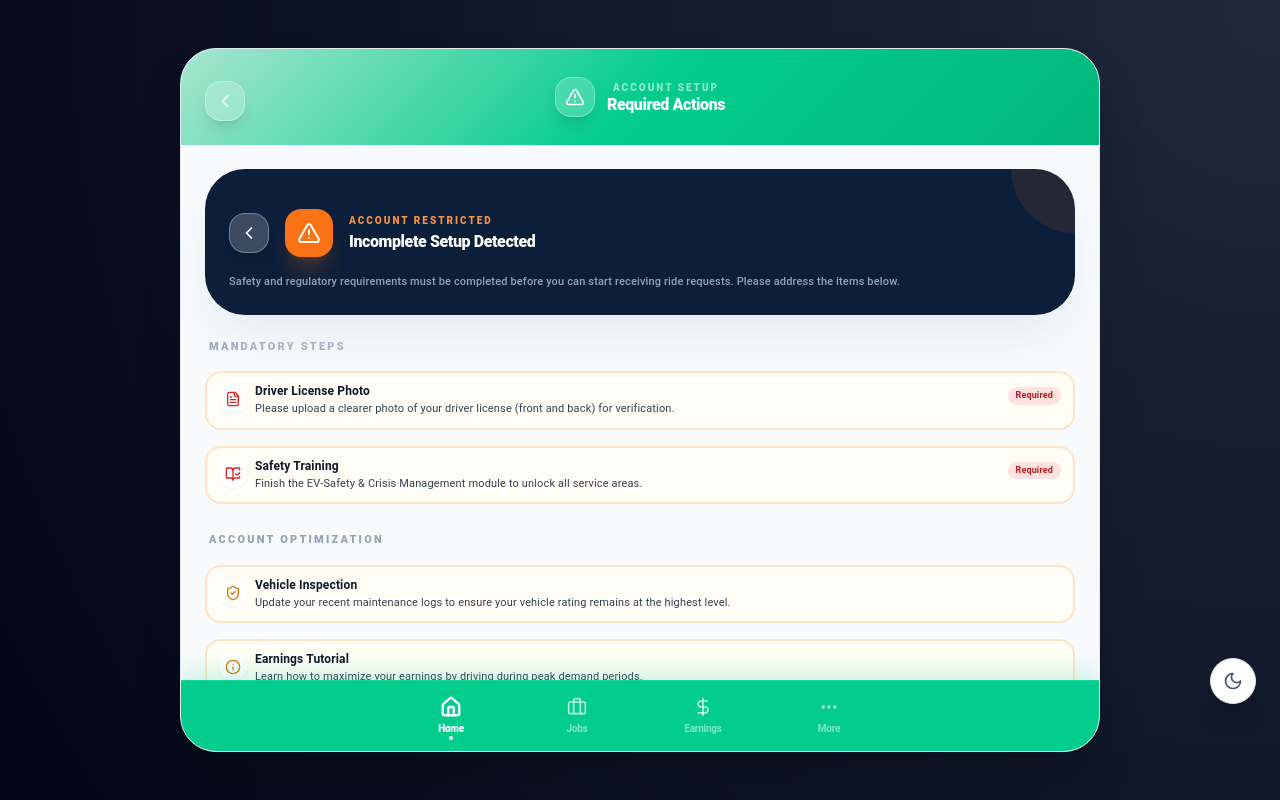
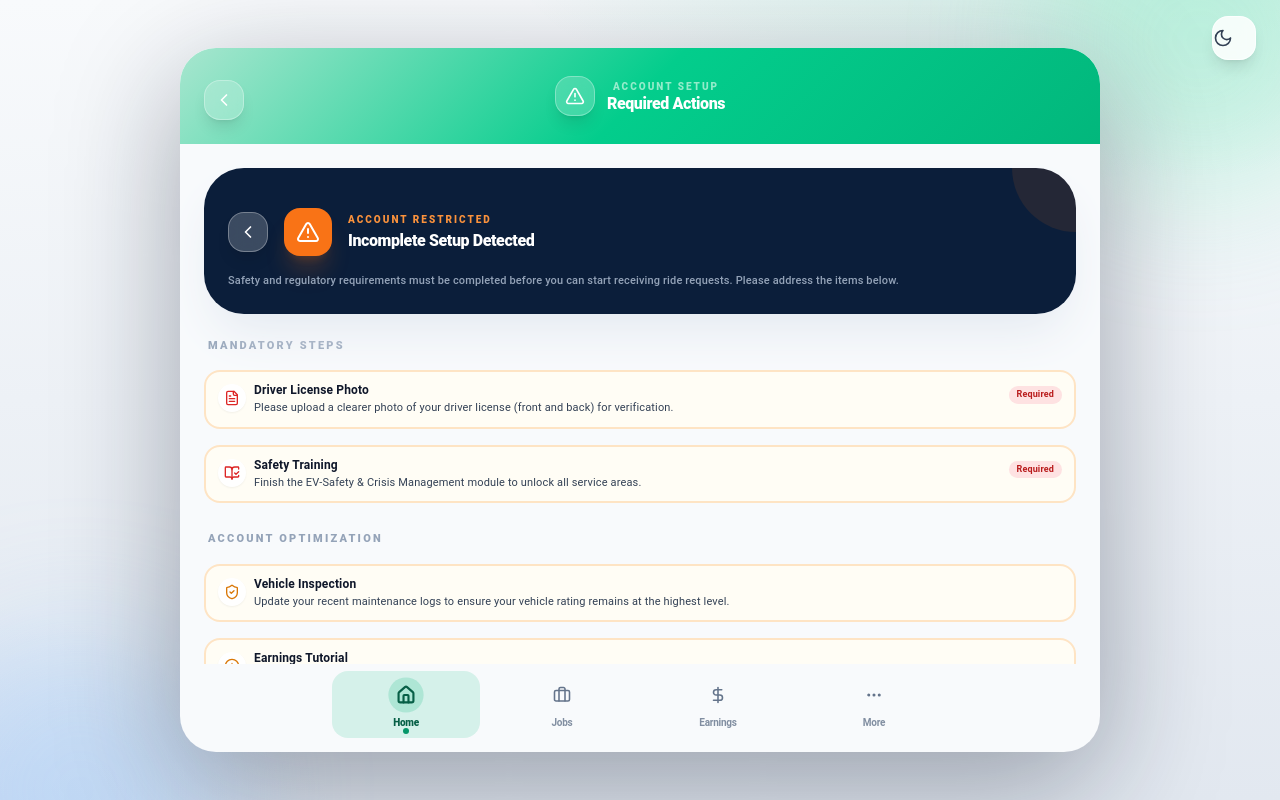
Before and after one commit to Joshua-Tihabwangye/Driver-s-app, a React (Vite) app: page /driver/dashboard/required-actions in a window 1280 px wide. Built offline with nearby package versions, Linux system fonts and the light colour scheme.

Commit message:
Improving the UI of the whole system

```diff
--- a/src/App.tsx
+++ b/src/App.tsx
@@ -288,7 +288,8 @@ export default function App() {
       <button
         type="button"
         onClick={toggleTheme}
-        className="fixed bottom-24 right-6 z-[9999] p-3 rounded-full shadow-xl transition-all active:scale-95 bg-white dark:bg-slate-800 border border-slate-200 dark:border-slate-700 text-slate-600 dark:text-amber-400"
+        className="fixed right-4 z-[9999] h-11 w-11 rounded-2xl border border-white/70 bg-white/85 text-slate-700 shadow-lg backdrop-blur transition-all active:scale-95 dark:border-slate-600 dark:bg-slate-900/80 dark:text-amber-300 sm:right-6"
+        style={{ top: "max(16px, env(safe-area-inset-top))" }}
         title={isDark ? "Light Mode" : "Dark Mode"}
       >
         {isDark ? <Sun size={20} /> : <Moon size={20} />}
--- a/src/components/AppPhoneShell.tsx
+++ b/src/components/AppPhoneShell.tsx
@@ -53,21 +53,34 @@ export default function AppPhoneShell({ children }: AppPhoneShellProps) {
   }, []);
 
   const isVisible = true;
+  const stageBackground = isDark
+    ? "radial-gradient(1200px 520px at 85% -10%, rgba(16, 185, 129, 0.2), transparent 58%), radial-gradient(800px 480px at -8% 110%, rgba(30, 64, 175, 0.2), transparent 60%), linear-gradient(180deg, #020617 0%, #0b1120 100%)"
+    : "radial-gradient(1100px 500px at 88% -15%, rgba(16, 185, 129, 0.22), transparent 60%), radial-gradient(780px 460px at -10% 110%, rgba(59, 130, 246, 0.16), transparent 62%), linear-gradient(180deg, #f8fafc 0%, #e2e8f0 100%)";
 
   return (
     <div
-      className="fixed inset-0 w-full h-full flex items-center justify-center bg-[#020617]"
-      style={{
-        backgroundImage: "radial-gradient(circle at top right, #1E293B 0, #020617 100%)",
-      }}
+      className="fixed inset-0 w-full h-full overflow-hidden flex items-center justify-center"
+      style={{ backgroundImage: stageBackground }}
     >
       <div
-        className={`relative flex flex-col overflow-hidden shadow-2xl ${
+        className={`pointer-events-none absolute top-[-120px] right-[-80px] h-[320px] w-[320px] rounded-full blur-3xl ${
+          isDark ? "bg-emerald-400/20" : "bg-emerald-300/30"
+        }`}
+      />
+      <div
+        className={`pointer-events-none absolute bottom-[-150px] left-[-80px] h-[320px] w-[320px] rounded-full blur-3xl ${
+          isDark ? "bg-blue-500/20" : "bg-blue-300/30"
+        }`}
+      />
+      <div
+        className={`relative isolate flex flex-col overflow-hidden transition-all duration-500 ${
           isPhoneView
-            ? `w-full h-full sm:w-[410px] sm:h-[calc(100%-40px)] sm:max-h-[840px]
-               md:w-[430px] md:h-[calc(100%-60px)] md:max-h-[900px]
-               ${isDark ? "bg-slate-900" : "bg-white"}`
-            : `rounded-[36px] border ${isDark ? "border-white/10 bg-slate-900" : "border-slate-200 bg-white"}`
+            ? `w-full h-full ${isDark ? "bg-[#04201a]" : "bg-[#f8fafc]"}`
+            : `rounded-[36px] shadow-[0_32px_120px_rgba(15,23,42,0.36)] ${
+                isDark
+                  ? "border-none bg-[#04201a]"
+                  : "border-none bg-[#f8fafc]"
+              }`
         }`}
         style={
           isPhoneView
@@ -75,8 +88,24 @@ export default function AppPhoneShell({ children }: AppPhoneShellProps) {
             : { width: "min(96vw, 920px)", height: "min(88vh, 860px)" }
         }
       >
+        {!isPhoneView && (
+          <>
+            <div
+              className={`pointer-events-none absolute left-1/2 top-3 h-7 w-36 -translate-x-1/2 rounded-full ${
+                isDark ? "bg-slate-700/80" : "bg-slate-200/95"
+              }`}
+            />
+            <div
+              className={`pointer-events-none absolute inset-x-0 top-0 h-20 ${
+                isDark
+                  ? "bg-gradient-to-b from-white/[0.06] to-transparent"
+                  : "bg-gradient-to-b from-white/60 to-transparent"
+              }`}
+            />
+          </>
+        )}
         <div
-          className="flex-1 overflow-y-auto overflow-x-hidden pb-[70px]"
+          className="app-shell-scroll flex-1 overflow-y-auto overflow-x-hidden pb-[calc(88px+env(safe-area-inset-bottom))]"
           style={{ WebkitOverflowScrolling: "touch", minHeight: 0 }}
         >
           {children}
--- a/src/components/BottomNav.tsx
+++ b/src/components/BottomNav.tsx
@@ -22,27 +22,46 @@ function BottomNavItem({ icon: Icon, label, active, onClick, isDark }: BottomNav
     <button
       type="button"
       onClick={onClick}
-      className={`flex flex-col items-center justify-center flex-1 py-2 group relative transition-all duration-300 active:scale-95 hover:bg-white/10 rounded-xl mx-1 ${
+      className={`group relative mx-1 flex flex-1 flex-col items-center justify-center rounded-2xl px-1 py-2 transition-all duration-300 active:scale-95 ${
         active
-          ? "text-white"
-          : "text-white/70"
+          ? isDark
+            ? "bg-white/12 text-white"
+            : "bg-emerald-500/15 text-emerald-800"
+          : isDark
+            ? "text-slate-300 hover:bg-white/10"
+            : "text-slate-500 hover:bg-emerald-500/10 hover:text-emerald-700"
       }`}
+      aria-label={label}
     >
-      <div className={`mb-1 transition-all duration-300 ${active ? "scale-110" : "group-hover:scale-105"}`}>
-        <Icon strokeWidth={active ? 2.5 : 2} className="h-5 w-5" />
+      <div
+        className={`mb-1 flex h-8 w-8 items-center justify-center rounded-full transition-all duration-300 ${
+          active
+            ? isDark
+              ? "bg-emerald-400/20 scale-110"
+              : "bg-emerald-500/20 scale-110"
+            : "group-hover:scale-105"
+        }`}
+      >
+        <Icon strokeWidth={active ? 2.6 : 2.1} className="h-[18px] w-[18px]" />
       </div>
       <span
         className={`text-[10px] tracking-tight transition-all duration-300 ${
           active
             ? "font-black opacity-100"
-            : "font-bold opacity-70 group-hover:opacity-100"
+            : "font-bold opacity-80 group-hover:opacity-100"
         }`}
       >
         {label}
       </span>
-      <div className={`absolute bottom-1 w-1 h-1 rounded-full bg-white transition-all duration-500 ${
-        active ? "opacity-100 translate-y-0" : "opacity-0 translate-y-2"
-      }`} />
+      <div
+        className={`absolute bottom-1 h-1.5 w-1.5 rounded-full transition-all duration-500 ${
+          active
+            ? isDark
+              ? "bg-emerald-300 opacity-100 translate-y-0"
+              : "bg-emerald-600 opacity-100 translate-y-0"
+            : "opacity-0 translate-y-2"
+        }`}
+      />
     </button>
   );
 }
@@ -109,11 +128,14 @@ export default function BottomNav({ isVisible = true }: { isVisible?: boolean })
 
   return (
     <nav
-      className={`absolute bottom-0 left-0 right-0 z-[2000] bg-[#03cd8c] border-t border-white/10 shadow-[0_-8px_24px_rgba(3,205,140,0.2)] transition-all duration-500 transform ${
+      className={`absolute left-3 right-3 z-[2000] transition-all duration-500 transform ${
         isVisible ? "translate-y-0 opacity-100" : "translate-y-full opacity-0 pointer-events-none"
       }`}
+      style={{ bottom: "max(12px, env(safe-area-inset-bottom))" }}
     >
-      <div className="mx-auto flex h-[70px] w-full max-w-[520px] px-2 items-center">
+      <div
+        className="mx-auto flex h-[72px] w-full max-w-[640px] items-center px-2"
+      >
         {TABS.map((tab) => (
           <BottomNavItem
             key={tab.id}
--- a/src/index.css
+++ b/src/index.css
@@ -100,6 +100,29 @@ body {
   background: var(--evz-stage);
   color: var(--evz-text);
   transition: background-color 0.3s ease, color 0.3s ease;
+}
+
+/* Shared shell scrollbar polish */
+.app-shell-scroll {
+  scrollbar-width: thin;
+  scrollbar-color: rgba(100, 116, 139, 0.45) transparent;
+}
+
+.app-shell-scroll::-webkit-scrollbar {
+  width: 6px;
+}
+
+.app-shell-scroll::-webkit-scrollbar-track {
+  background: transparent;
+}
+
+.app-shell-scroll::-webkit-scrollbar-thumb {
+  background: rgba(100, 116, 139, 0.45);
+  border-radius: 999px;
+}
+
+.dark .app-shell-scroll::-webkit-scrollbar-thumb {
+  background: rgba(148, 163, 184, 0.45);
 }
 
 /* Normalize legacy inner phone wrappers so routed screens render in a single shell */
```
Also changed, not shown: src/screens/D31.tsx (+19 -26 lines), 5 other files (tests, documents, lock files or other folders).
